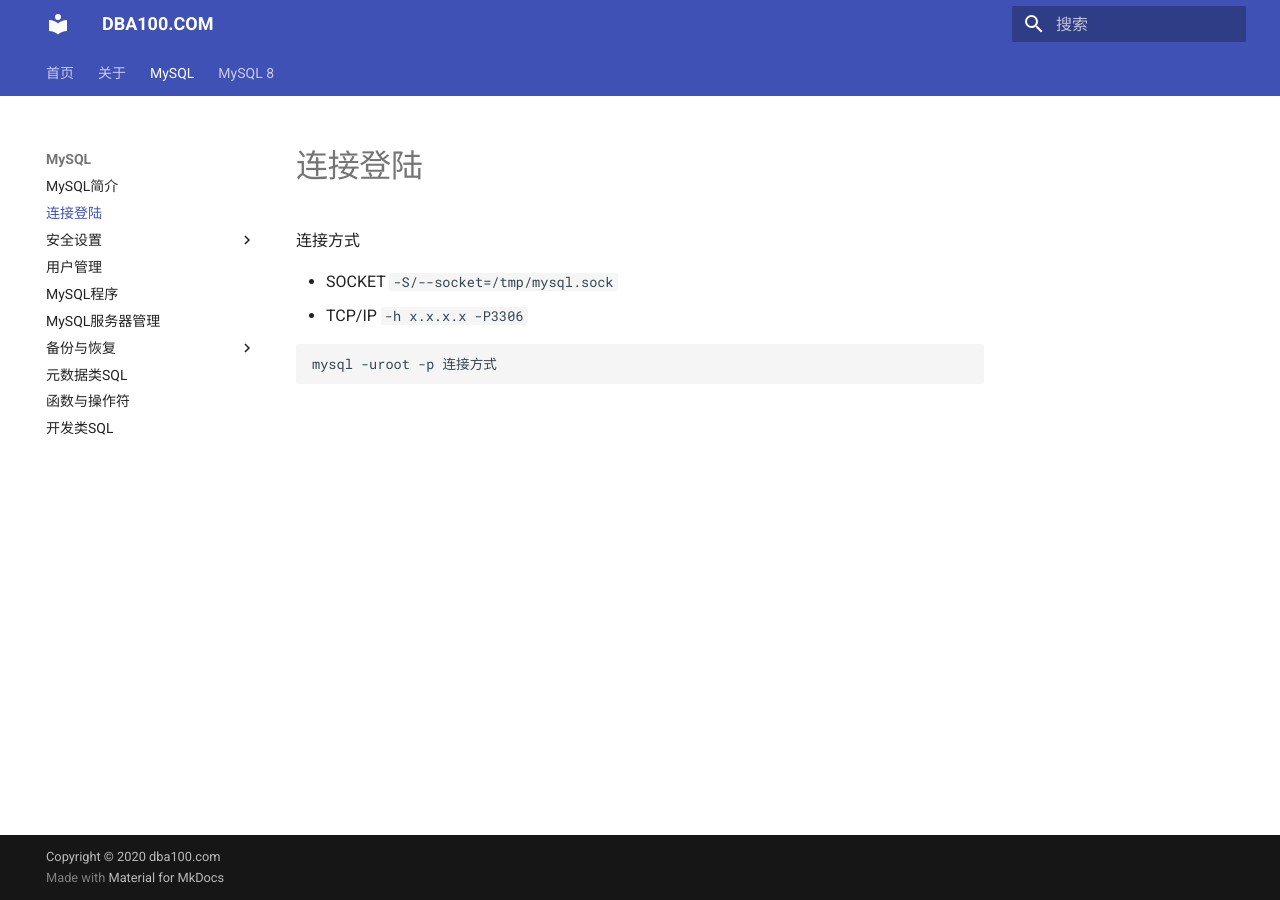
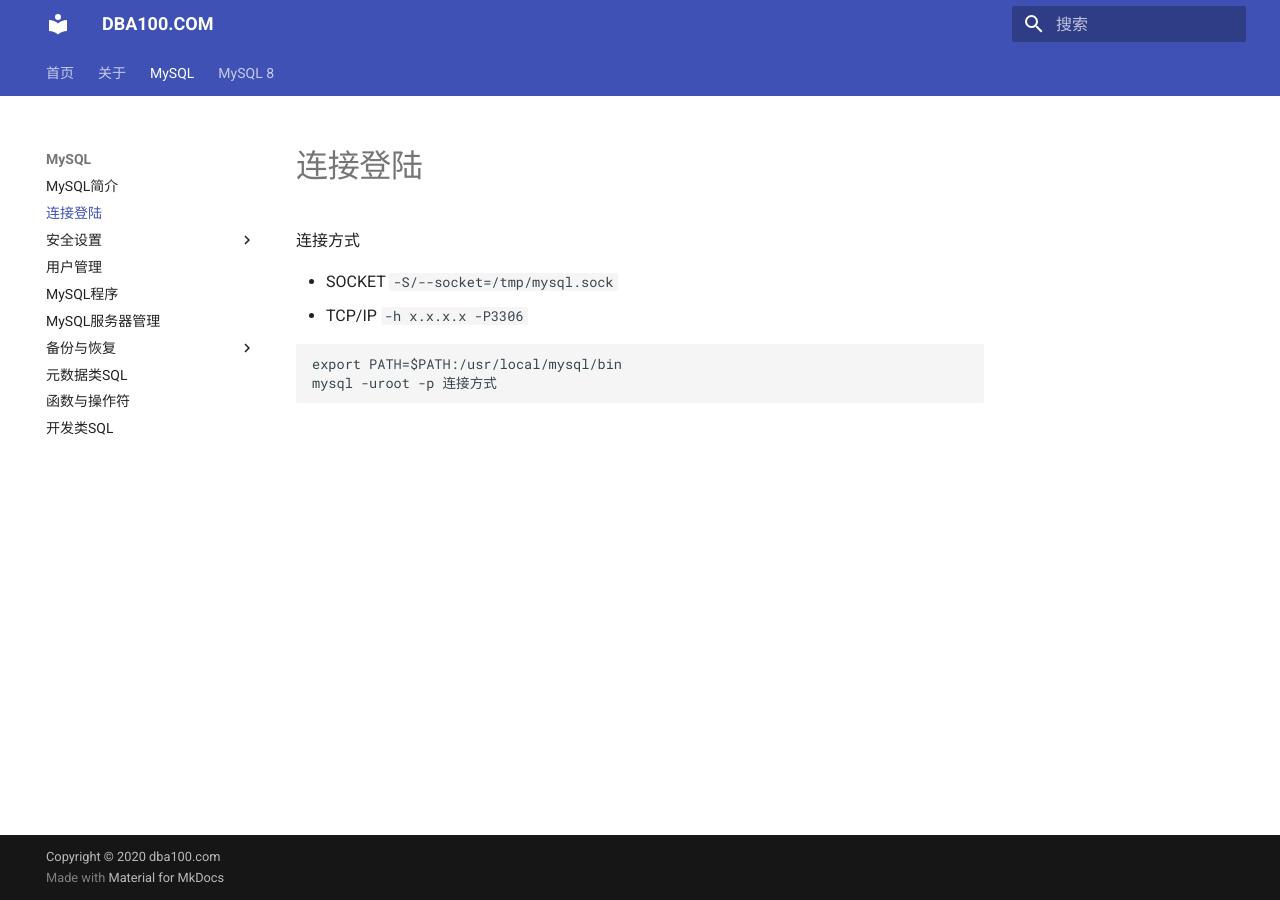
Before and after one commit to duliang123/dba100, an MkDocs documentation site: the page built from docs/mysql/client/mysql.md, in a window 1280 px wide. Built offline with MkDocs 1.6.1 and Material for MkDocs 9.7.7, drawn with Linux system fonts in a browser that asks for light colours.

Commit message:
Update mysql.md

````diff
--- a/docs/mysql/client/mysql.md
+++ b/docs/mysql/client/mysql.md
@@ -6,5 +6,6 @@
 * TCP/IP `-h x.x.x.x -P3306`
 
 ```bash
+export PATH=$PATH:/usr/local/mysql/bin
 mysql -uroot -p 连接方式
 ```
````
